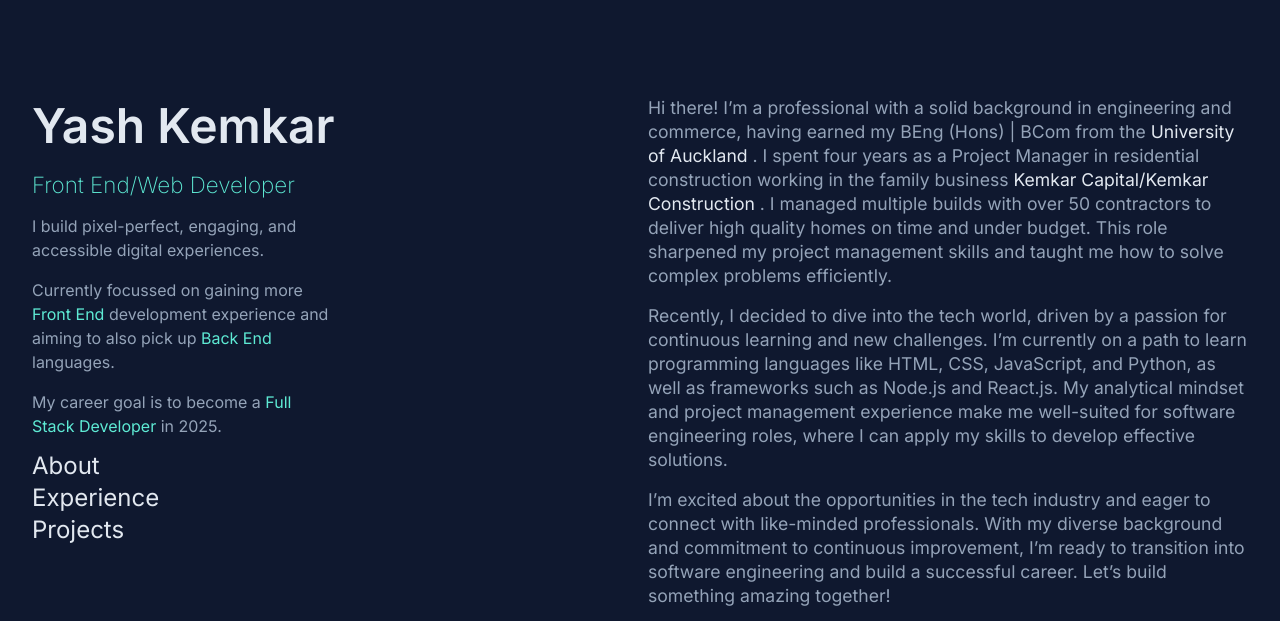
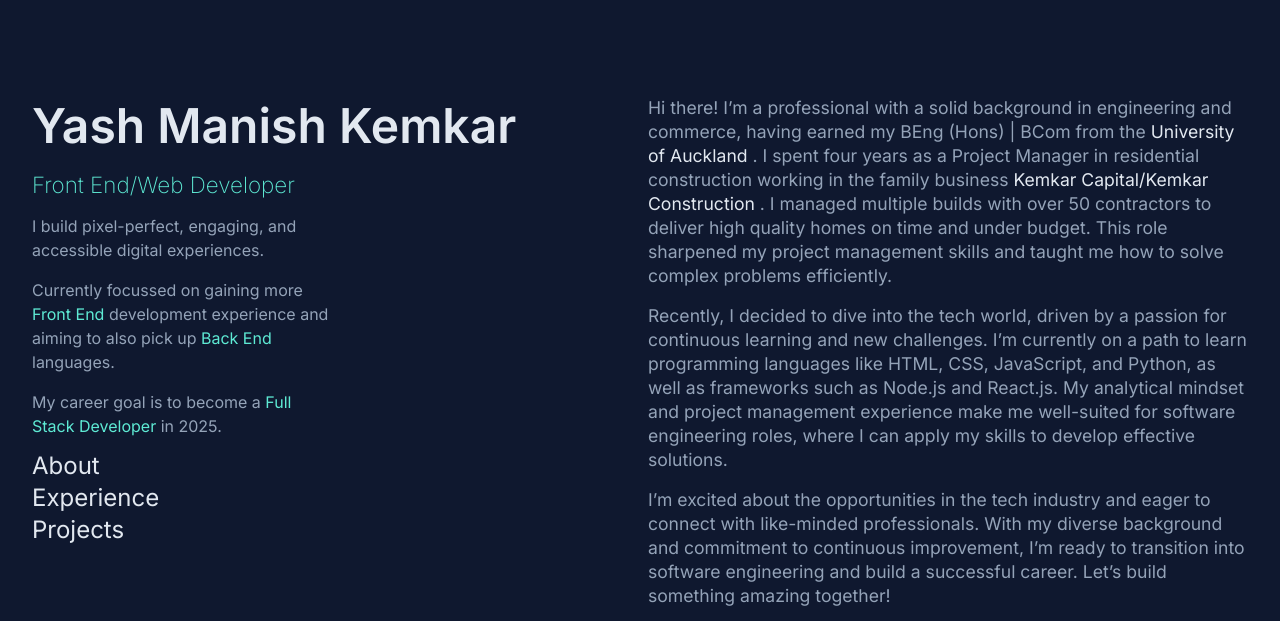
Before and after one commit to yashkemkar/yash-kemkar-portfolio, a plain HTML site: page index.html in a window 1280 px wide. Shown: the top 621 px of the page. Drawn offline with Linux system fonts and the light colour scheme.

Commit message:
Update index.html

```diff
--- a/index.html
+++ b/index.html
@@ -15,7 +15,7 @@
     <div class="underlay"></div> <!--Setting the background colour as its own div so it can underlay the whole page-->
     <header>
         <a href="/">
-            <h1>Yash Kemkar</h1>
+            <h1>Yash Manish Kemkar</h1>
         </a>
         <h4 class="accent-text">Front End/Web Developer</h4>
         <p>I build pixel-perfect, engaging, and accessible digital experiences.</p>
```
